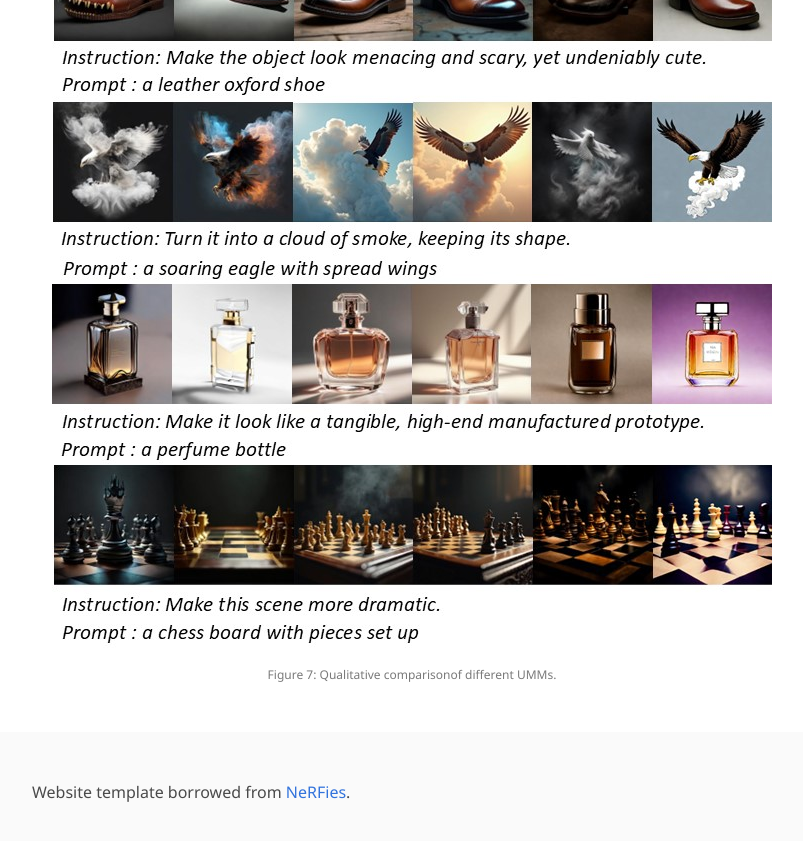
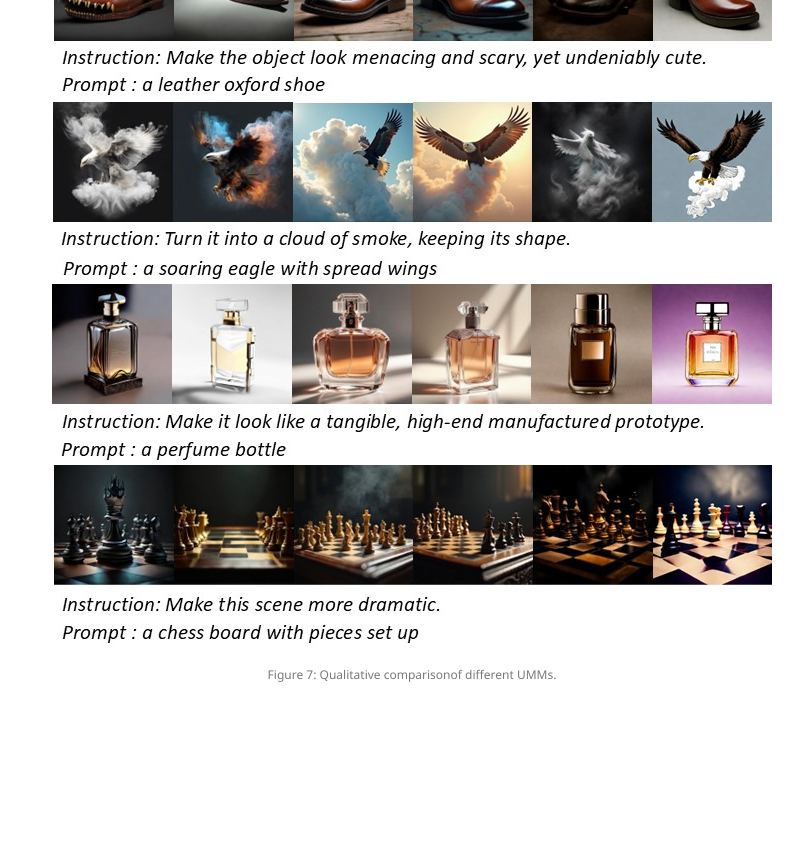
Before and after one commit to 2kxx/SEER.github.io, a Jekyll site: the page built from index.md, in a window 1280 px wide and 900 px high, scrolled down 3735 px. Shown: the top 841 px of the window, without its empty margins (228-1031 px from the left). Built offline with Jekyll 4.4.1, drawn with Linux system fonts in a browser that asks for light colours; some web fonts are replaced; after the commit the page ends 4467 px from its top, so only the background shows below that.

Commit message:
Update project_page.html

```diff
--- a/_layouts/project_page.html
+++ b/_layouts/project_page.html
@@ -112,19 +112,6 @@
 </div>
 </section>
 
-<footer class="footer">
-  <div class="container">
-    <div class="columns is-centered">
-      <div class="column is-8">
-        <div class="content">
-          <p>
-            Website template borrowed from <a
-            href="https://github.com/nerfies/nerfies.github.io">NeRFies</a>.
-          </p>
-        </div>
-      </div>
-    </div>
-  </div>
 </footer>
 
 </body>
```
